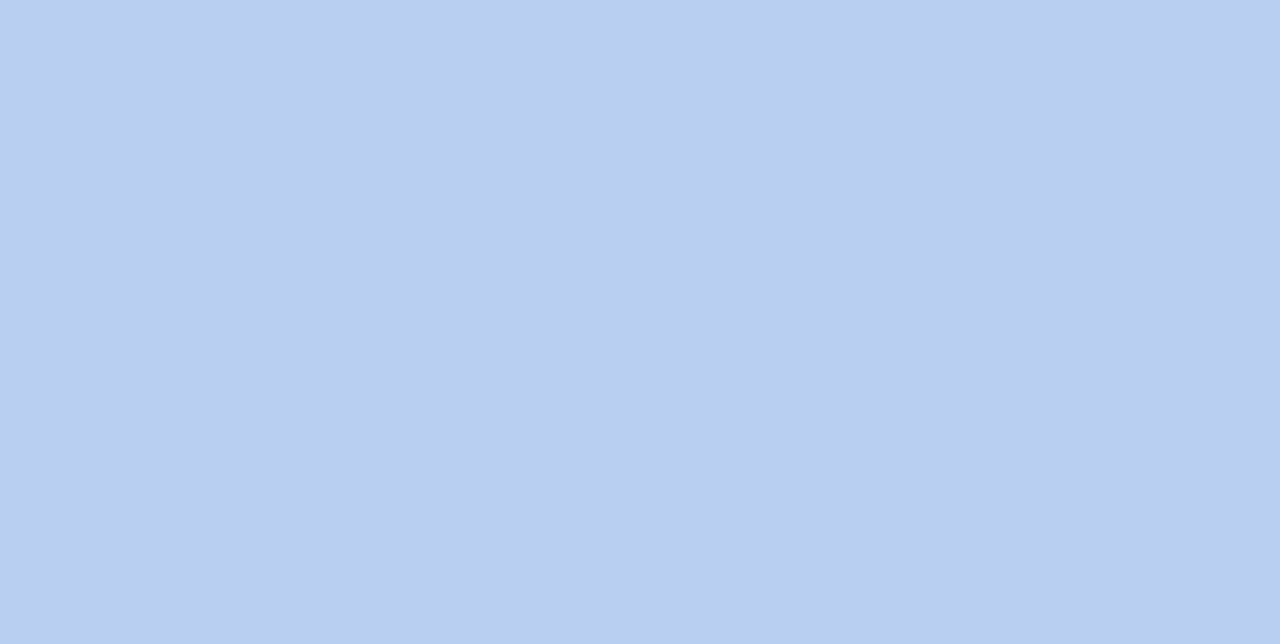
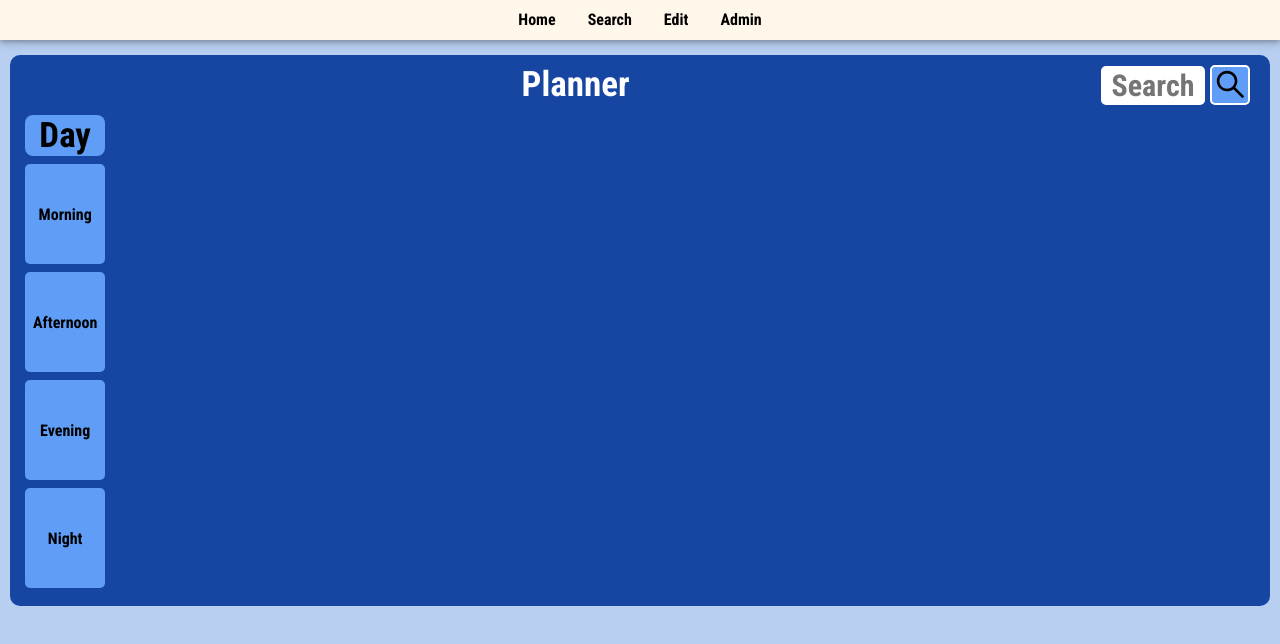
Before and after one commit to NonRoute/Planner, a React (Create React App) app in the folder client/: page /search in a window 1280 px wide. Before the commit this address had no page. Shown: the top 644 px of the page. Built offline with nearby package versions, Linux system fonts and the light colour scheme.

Commit message:
create search page

```diff
--- a/client/src/MyRoute.js
+++ b/client/src/MyRoute.js
@@ -2,12 +2,14 @@ import { BrowserRouter, Routes, Route } from "react-router-dom"
 import App from "./App"
 import Edit from "./components/Edit"
 import Admin from "./components/Admin"
+import Search from "./components/Search"
 
 const MyRoute = () => {
 	return (
 		<BrowserRouter>
 			<Routes>
 				<Route path="/" exact element={<App />} />
+				<Route path="/search" exact element={<Search />} />
 				<Route path="/edit" exact element={<Edit />} />
 				<Route path="/admin" exact element={<Admin />} />
 			</Routes>
--- a/client/src/components/Day.module.css
+++ b/client/src/components/Day.module.css
@@ -21,7 +21,7 @@
 .day {
     flex: 1 1 0px;
     flex-grow: 1;
-    width: 0;
+    min-width: 60px;
 }
 
 .date {
--- a/client/src/components/Navbar.js
+++ b/client/src/components/Navbar.js
@@ -7,6 +7,7 @@ const Navbar = () => {
 			<ul>
 				<li>
 					<Link to="/" className={styles.NavLink}>Home</Link>
+					<Link to="/search" className={styles.NavLink}>Search</Link>
                     <Link to="/edit" className={styles.NavLink}>Edit</Link>
 					<Link to="/admin" className={styles.NavLink}>Admin</Link>
 				</li>
--- a/client/src/components/Planner.js
+++ b/client/src/components/Planner.js
@@ -18,7 +18,7 @@ const Planner = () => {
 	])
 
 	const [beginDate, setBeginDate] = useState(1)
-	const [day, setDay] = useState(1)
+	const [day, setDay] = useState()
 
 	const fetchData = () => {
 		axios
--- a/client/src/components/Planner.module.css
+++ b/client/src/components/Planner.module.css
@@ -5,7 +5,7 @@
 	margin: 15px 10px;
 	border-radius: 10px;
 	overflow: auto;
-	min-width: 700px;
+	min-width: 500px;
 }
 
 .header {
--- /dev/null
+++ b/client/src/components/Search.js
@@ -0,0 +1,70 @@
+import styles from "./Planner.module.css"
+import Day from "./Day"
+import DayField from "./DayFields"
+import { useState } from "react"
+import { AiOutlineSearch } from "react-icons/ai"
+import axios from "axios"
+import Navbar from "./Navbar"
+
+const Search = () => {
+	const [plans, setPlans] = useState([])
+	const [searchText, setSearchText] = useState()
+
+	const fetchData = () => {
+		let days = []
+		setPlans([])
+		axios
+			.get(`${process.env.REACT_APP_API}/days/${searchText}`)
+			.then((response) => {
+				days = response.data[0].day
+				return days.forEach((day) => {
+					axios
+						.get(`${process.env.REACT_APP_API}/tasksAt/${day}`)
+						.then((response) => {
+							setPlans((prev) => [...prev, response.data[0]])
+						})
+						.catch((err) => alert(err))
+				})
+			})
+			.catch(() => alert("No result"))
+	}
+
+	const search = () => {
+		fetchData()
+	}
+
+	return (
+		<div>
+			<Navbar />
+			<div className={styles.background}>
+				<div className={styles.header}>
+					<h1 className={styles.planner}>Planner</h1>
+					<input
+						className={styles.input}
+						type="text"
+						value={searchText}
+						onChange={(e) => setSearchText(e.target.value)}
+						placeholder="Search"
+					/>
+					<button className={styles.button} onClick={search}>
+						<AiOutlineSearch />
+					</button>
+				</div>
+				<div className={styles.week}>
+					<DayField />
+					{plans
+						.sort((a, b) => a.day - b.day)
+						.map((plan, index) => (
+							<Day
+								key={index}
+								date={plan.day}
+								tasks={plan.tasks}
+							/>
+						))}
+				</div>
+			</div>
+		</div>
+	)
+}
+
+export default Search
```
Also changed, not shown: 2 other files (tests, documents, lock files or other folders).
